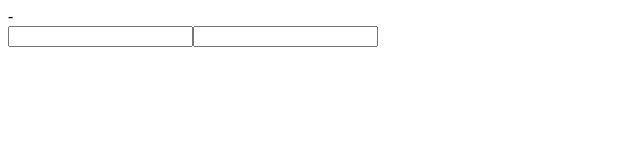
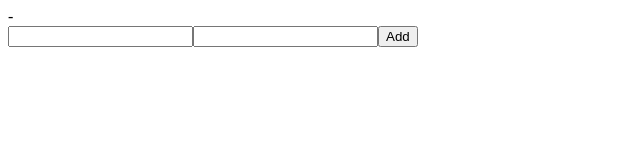
Before and after one commit to Ruqayya-Hasnee/react-apps-collection, a React (Vite) app in the folder reactproject/: page / in a window 1280 px wide. Shown: the top 160 px of the page, without its empty margins (0-640 px from the left). Built offline with nearby package versions, Linux system fonts and the light colour scheme.

Commit message:
added task of handling form submission in react

```diff
--- a/reactproject/src/components/Form.jsx
+++ b/reactproject/src/components/Form.jsx
@@ -2,10 +2,15 @@ import { useState } from "react"
 
 export default function Form(){
     const [name, setName] = useState({firstName: "", lastName: ""})
+function handleSubmit(e){
+e.preventDefault();
+console.log(name);
+}
 
   return (
   <div>
      {name.firstName} - {name.lastName}
+
     <form>
         <input
       onChange={(e) => setName({...name,  firstName: e.target.value})}
@@ -16,6 +21,7 @@ export default function Form(){
         <input type="text"
         onChange={(e) => setName({...name, lastName: e.target.value})}
         value={name.lastName} />
+        <button onClick={(e) =>handleSubmit(e)}>Add</button>
     </form>
   </div>
   )
```
